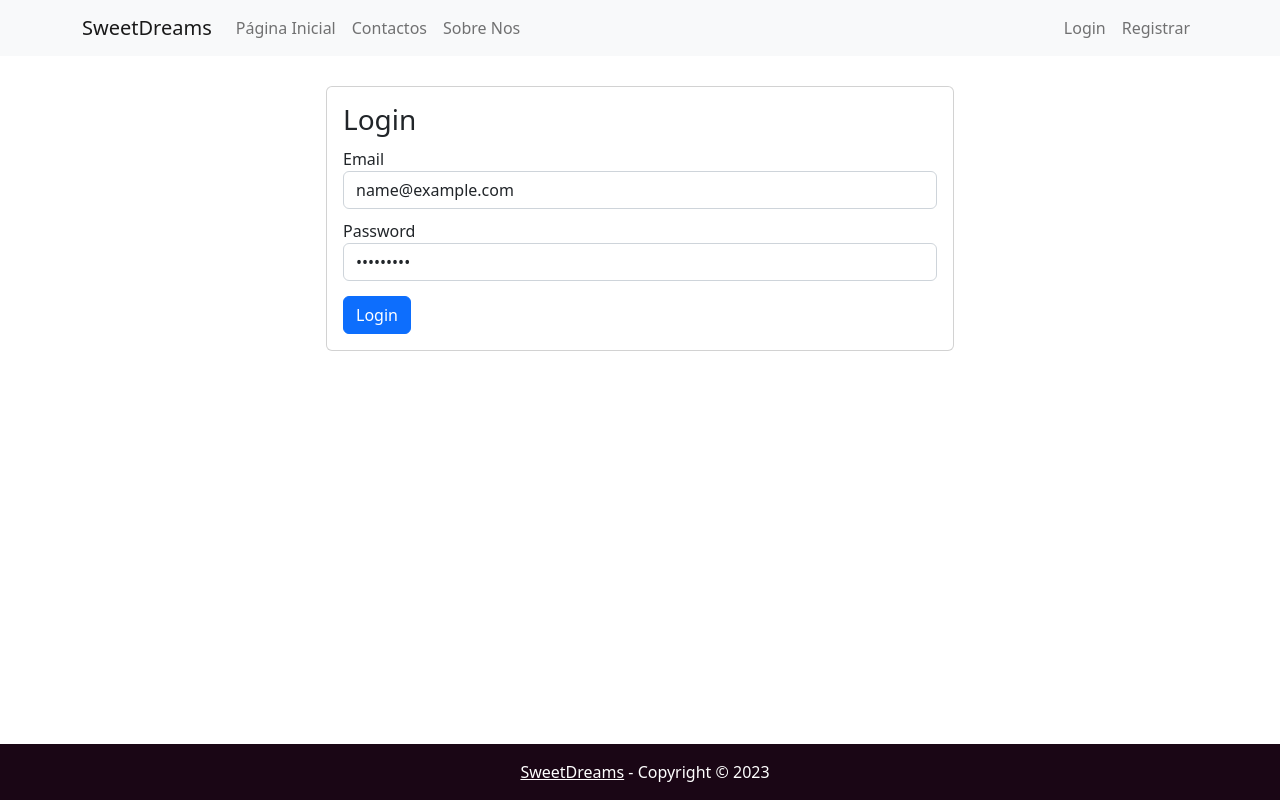
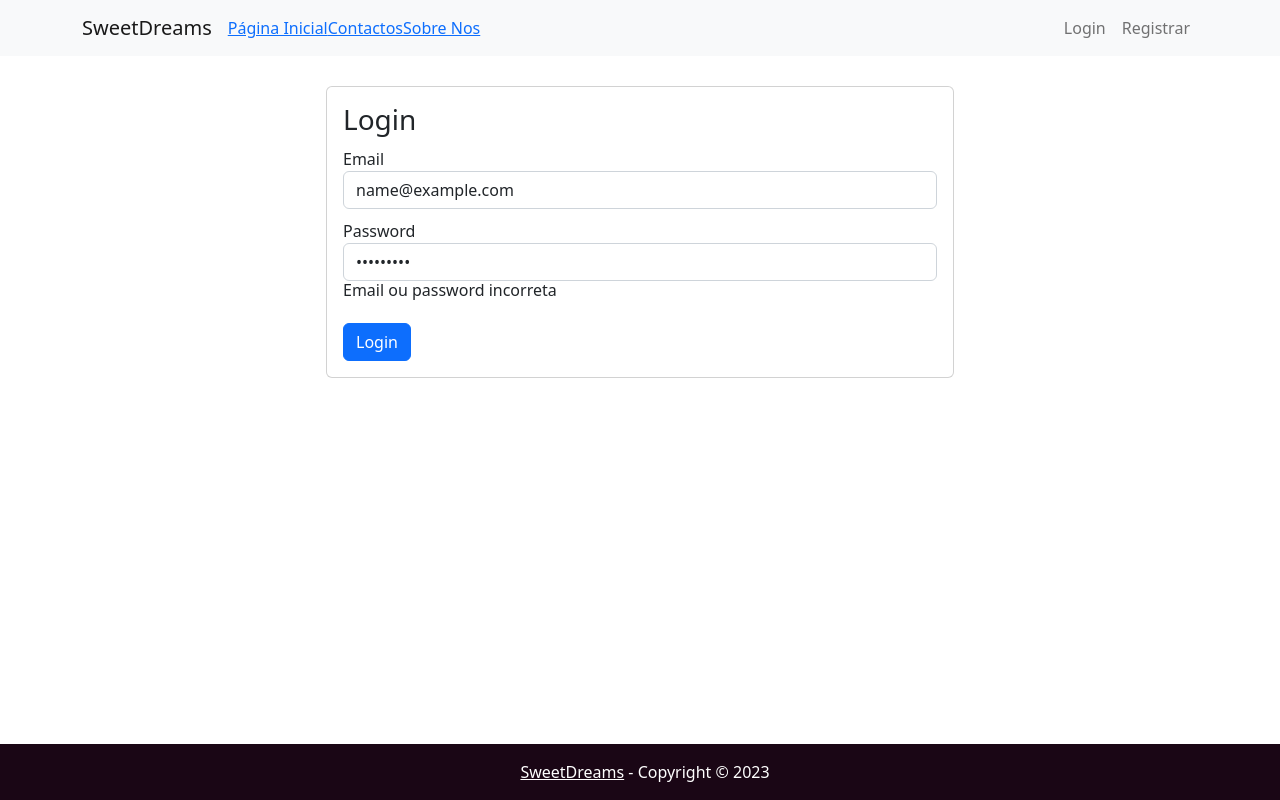
Before and after one commit to xirucas/SweetDreams_FrontEnd, a React (Create React App) app: page /login in a window 1280 px wide. Both pictures are taken after typing "name@example.com", "Sample123" into the empty fields and a click on the button "Login". Built offline with nearby package versions, Linux system fonts and the light colour scheme; no server answers.

Commit message:
teste rotas

```diff
--- a/public/index.html
+++ b/public/index.html
@@ -1,5 +1,5 @@
 <!DOCTYPE html>
-<html lang="en">
+<html lang="pt">
   <head>
     <meta charset="utf-8" />
     <link rel="icon" href="%PUBLIC_URL%/favicon.ico" />
--- a/src/Components/header/Header.js
+++ b/src/Components/header/Header.js
@@ -4,6 +4,7 @@ import Navbar from "react-bootstrap/Navbar";
 import NavDropdown from "react-bootstrap/NavDropdown";
 import { Autenticacao } from "../autenticacao/autenticacao";
 import { useNavigate } from "react-router";
+import { NavLink } from "react-router-dom";
 
 export const Header = (props) => {
   const user = props.user;
@@ -42,9 +43,9 @@ export const Header = (props) => {
           <Navbar.Toggle aria-controls="basic-navbar-nav" />
           <Navbar.Collapse id="basic-navbar-nav">
             <Nav className="justify-content-start">
-              <Nav.Link href="/">Página Inicial</Nav.Link>
-              <Nav.Link href="/contactos">Contactos</Nav.Link>
-              <Nav.Link href="/sobrenos">Sobre Nos</Nav.Link>
+              <NavLink to="/">Página Inicial</NavLink>
+              <NavLink to="/contactos">Contactos</NavLink>
+              <NavLink to="/sobrenos">Sobre Nos</NavLink>
 
               {isAdmin ? (
                 <NavDropdown title="Administração" id="basic-nav-dropdown">
--- a/src/Components/login-registro/login.js
+++ b/src/Components/login-registro/login.js
@@ -9,6 +9,8 @@ export const LoginUser = () => {
 
   const navigate = useNavigate();
   const { register, handleSubmit } = useForm();
+
+  const [isCorrect,setIsCorrect]=useState(true)
 
   const [isLoading, setIsLoading] = useState(false);
 
@@ -34,6 +36,7 @@ export const LoginUser = () => {
       window.location.reload(false)
       setIsLoading(false);
     }).catch(()=>{
+      setIsCorrect(false)
       setIsLoading(false);
     })
 
@@ -78,7 +81,7 @@ export const LoginUser = () => {
                         />
                       </div>
                     </div>
-
+                    {!isCorrect?<h6>Email ou password incorreta</h6>:""}
                     <button type="submit" className="btn btn-primary botaoForm">
                       Login
                     </button>
```
